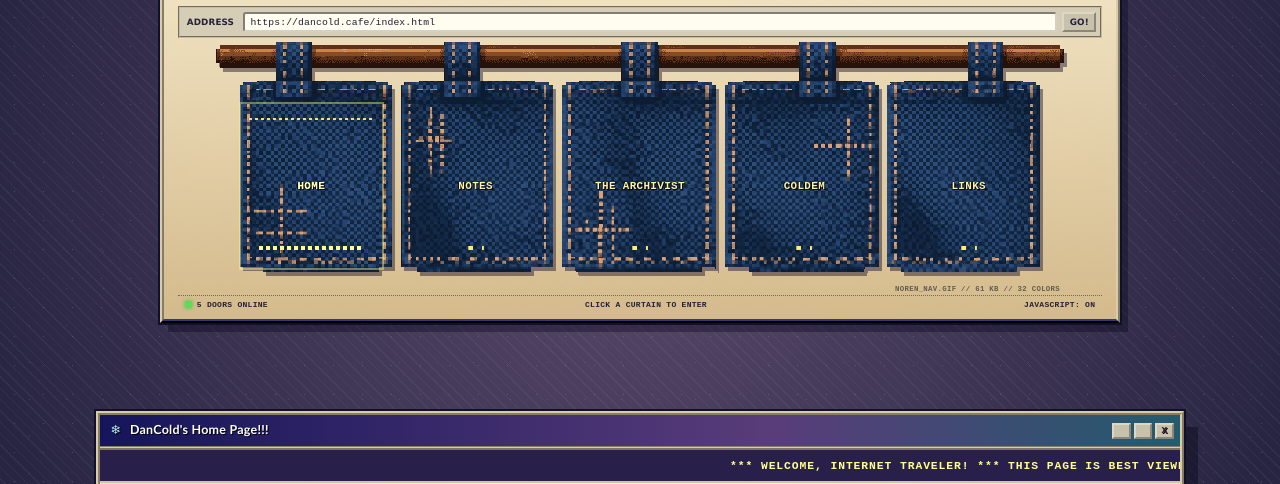
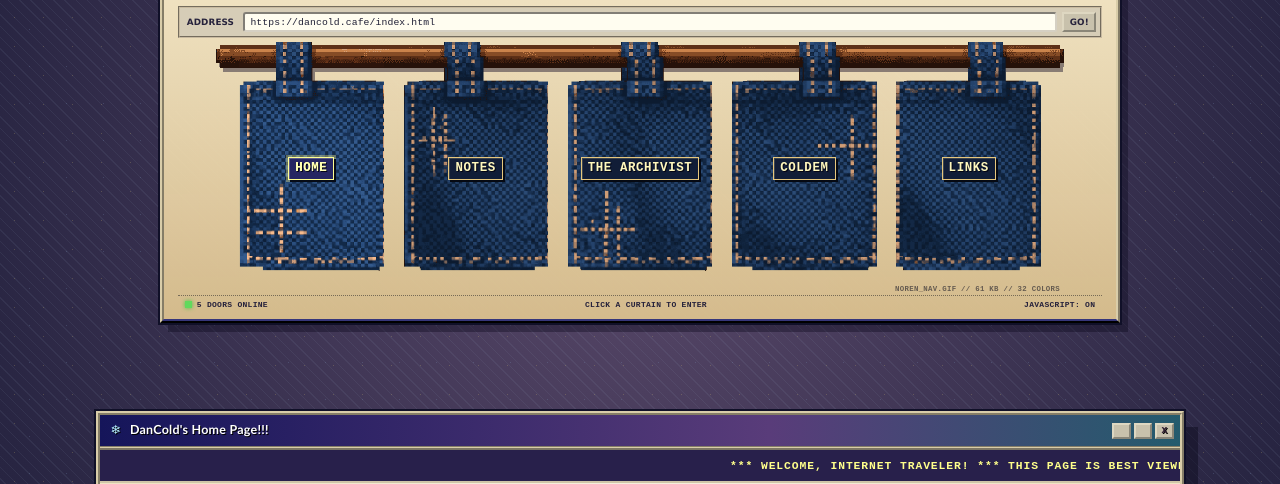
Before and after one commit to DnCold/website, an Astro site: page / in a window 1280 px wide. Shown: the part 113-597 px from the top of the page. Built offline with nearby package versions, Linux system fonts and the light colour scheme; Astro itself is replaced by a stand-in of ours.

Commit message:
Animate retro noren panels and improve labels

```diff
--- a/src/components/NorenNav.astro
+++ b/src/components/NorenNav.astro
@@ -27,7 +27,7 @@ const current = normalizePath(currentPath);
                     href={item.href}
                     aria-current={active ? 'page' : undefined}
                 >
-                    {item.label}
+                    <span class="noren__label">{item.label}</span>
                 </a>
             );
         })
--- a/src/styles/noren-component.css
+++ b/src/styles/noren-component.css
@@ -97,73 +97,105 @@
 	background-image: url('../assets/noren-retro-v3.gif');
 	background-size: 100% auto;
 	background-position: center top;
+	clip-path: inset(0 0 84% 0);
 	filter: drop-shadow(3px 4px 0 rgba(32, 24, 47, 0.48));
 	image-rendering: pixelated;
 	animation: noren-gif-flicker 3.2s steps(2, end) infinite;
 }
 
 .noren.is-retro .noren-selections {
-	inset: 24% 2.7% 9%;
+	inset: 0 2.7% 8%;
 	gap: 2.45%;
 }
 
 .noren.is-retro .noren__strip {
-	padding: 0.6rem 0.1rem 0.45rem;
+	padding: 16% 0.1rem 0;
+	overflow: visible;
 	border: 0;
-	color: #fff4a4;
-	background: transparent;
+	color: #fff8bd;
+	background-image: url('../assets/noren-retro-v3.gif');
+	background-repeat: no-repeat;
+	background-size: 585.4% auto;
+	background-position-y: top;
 	box-shadow: none;
+	clip-path: inset(7% -7% -3% -7%);
 	font-family: 'Courier New', monospace;
-	font-size: clamp(0.46rem, 1.25vw, 0.68rem);
-	letter-spacing: 0.035em;
-	text-shadow: 1px 1px #050513, -1px 0 #050513;
+	font-size: clamp(0.58rem, 1.48vw, 0.78rem);
+	letter-spacing: 0.045em;
+	text-shadow: 1px 1px #050513;
 	transform: none;
-	transition: color 90ms steps(2, end), filter 90ms steps(2, end), transform 90ms steps(2, end);
+	transform-origin: 50% 7%;
+	transition: color 90ms steps(2, end), filter 90ms steps(2, end);
 }
 
-.noren.is-retro .noren__strip::before {
-	position: absolute;
-	top: 10%;
-	right: 7%;
-	left: 7%;
-	height: 2px;
-	background: repeating-linear-gradient(90deg, #e0b46d 0 3px, transparent 3px 6px);
-	content: '';
-	opacity: 0;
+.noren.is-retro .noren__strip:nth-child(1) {
+	background-position-x: 3.27%;
+}
+
+.noren.is-retro .noren__strip:nth-child(2) {
+	background-position-x: 26.13%;
+}
+
+.noren.is-retro .noren__strip:nth-child(3) {
+	background-position-x: 49.25%;
+}
+
+.noren.is-retro .noren__strip:nth-child(4) {
+	background-position-x: 72.86%;
+}
+
+.noren.is-retro .noren__strip:nth-child(5) {
+	background-position-x: 96.36%;
 }
 
 .noren.is-retro .noren__strip::after {
-	right: 14%;
-	bottom: 12%;
-	left: 14%;
-	height: 4px;
-	background: repeating-linear-gradient(90deg, #ffed72 0 4px, transparent 4px 7px);
-	transform: scaleX(0.15);
+	display: none;
+}
+
+.noren.is-retro .noren__label {
+	position: relative;
+	z-index: 1;
+	display: inline-block;
+	max-width: 88%;
+	padding: 0.28rem 0.38rem 0.24rem;
+	border: 1px solid #e7c77d;
+	background: #111d37;
+	box-shadow:
+		2px 2px 0 #050913,
+		inset 1px 1px 0 rgba(255, 246, 186, 0.18);
+	line-height: 1.08;
 }
 
 .noren.is-retro .noren__strip:hover,
 .noren.is-retro .noren__strip:focus-visible {
 	color: #fff;
 	filter: brightness(1.45) contrast(1.12);
-	transform: translateY(3px);
+	animation: noren-panel-swing 680ms cubic-bezier(0.42, 0, 0.2, 1);
 }
 
-.noren.is-retro .noren__strip:hover::before,
-.noren.is-retro .noren__strip:focus-visible::before,
-.noren.is-retro .noren__strip.is-active::before {
-	opacity: 1;
+.noren.is-retro .noren__strip:focus-visible {
+	outline: none;
 }
 
-.noren.is-retro .noren__strip:hover::after,
-.noren.is-retro .noren__strip:focus-visible::after,
-.noren.is-retro .noren__strip.is-active::after {
-	transform: scaleX(1);
+.noren.is-retro .noren__strip:hover .noren__label,
+.noren.is-retro .noren__strip:focus-visible .noren__label {
+	border-color: #fff7b8;
+	background: #27315b;
 }
 
 .noren.is-retro .noren__strip.is-active {
 	color: #ffff9d;
 	filter: brightness(1.2);
-	box-shadow: inset 0 0 0 2px rgba(255, 239, 114, 0.42);
+	box-shadow: none;
+}
+
+.noren.is-retro .noren__strip.is-active .noren__label {
+	border-color: #fff17a;
+	background: #202052;
+	box-shadow:
+		2px 2px 0 #050913,
+		0 0 0 2px rgba(255, 239, 114, 0.28),
+		inset 1px 1px 0 rgba(255, 255, 255, 0.2);
 }
 
 .noren-file-note {
@@ -178,6 +210,15 @@
 
 @keyframes noren-gif-flicker {
 	50% { filter: brightness(1.035) drop-shadow(3px 4px 0 rgba(32, 24, 47, 0.48)); }
+}
+
+@keyframes noren-panel-swing {
+	0% { transform: rotate(0deg); }
+	24% { transform: rotate(-5deg); }
+	48% { transform: rotate(3.5deg); }
+	70% { transform: rotate(-1.8deg); }
+	86% { transform: rotate(0.8deg); }
+	100% { transform: rotate(0deg); }
 }
 
 @media (max-width: 520px) {
@@ -197,8 +238,13 @@
 	}
 
 	.noren.is-retro .noren__strip {
-		font-size: clamp(0.38rem, 2.25vw, 0.54rem);
+		font-size: clamp(0.46rem, 2.5vw, 0.6rem);
 		line-height: 1;
+	}
+
+	.noren.is-retro .noren__label {
+		max-width: 94%;
+		padding: 0.2rem 0.18rem 0.18rem;
 	}
 
 	.noren-file-note {
@@ -210,4 +256,10 @@
 	.noren.is-retro .noren-illustration {
 		animation: none;
 	}
+
+	.noren.is-retro .noren__strip:hover,
+	.noren.is-retro .noren__strip:focus-visible {
+		animation: none;
+		transform: rotate(-2.5deg) translateY(1px);
+	}
 }
```
